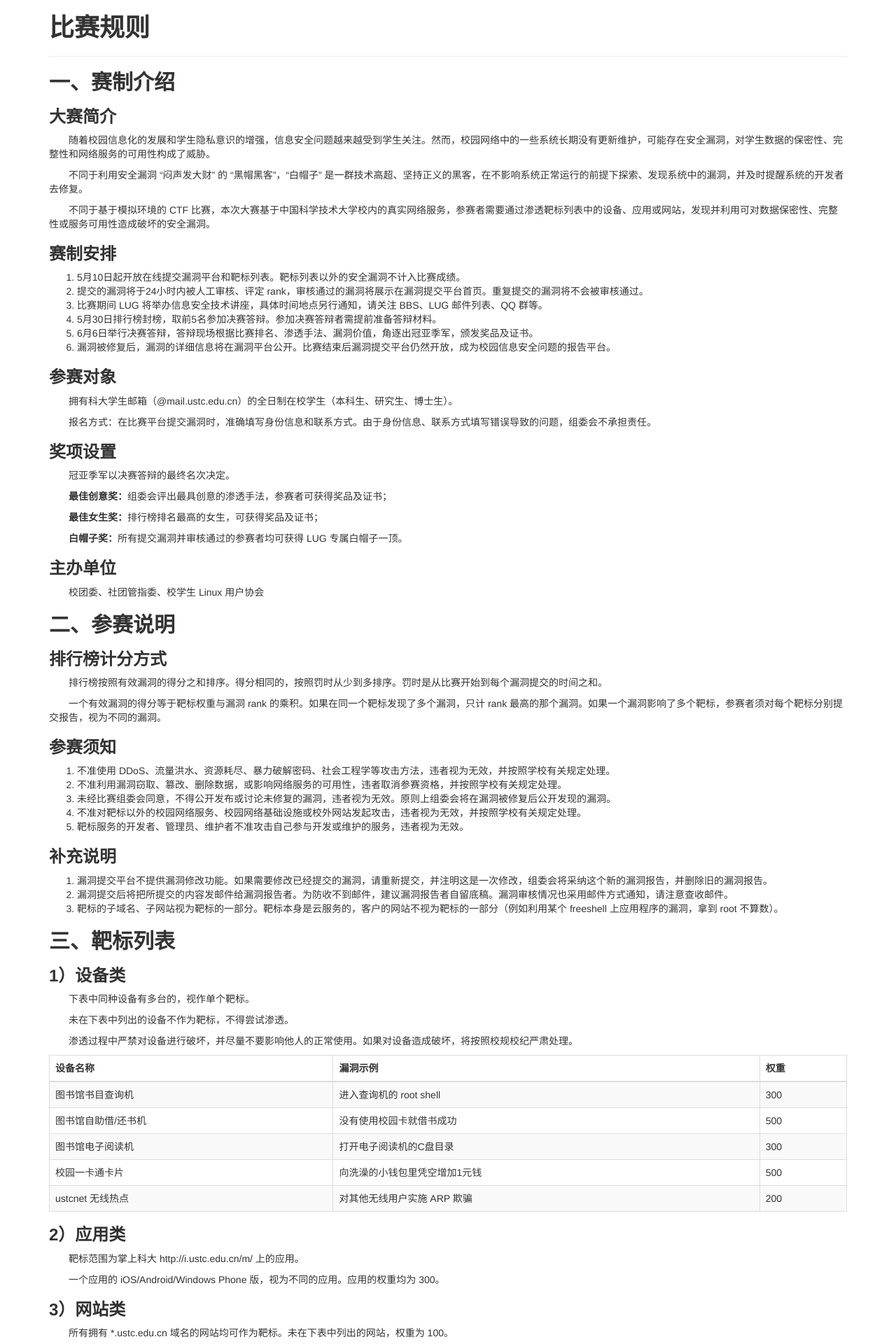
After one commit to bojieli/whitehat, a PHP site: page /rule.php in a window 1280 px wide. The commit adds this page. Shown: the top 1920 px of the page at 70% size. Run offline with PHP 8.4, Linux system fonts and the light colour scheme.

Commit message:
比赛规则

```diff
--- /dev/null
+++ b/www/footer.php
@@ -0,0 +1,6 @@
+<div>
+  <div class="container">
+    <span class="text-muted">Copyright &copy; 校园白帽子安全技术挑战赛 2015</span>&nbsp;&nbsp;
+    <span class="text-muted">联系邮箱：lug@ustc.edu.cn</span>
+  </div>
+</div>
--- /dev/null
+++ b/www/rule.php
@@ -0,0 +1,194 @@
+<!DOCTYPE html>
+<html lang="zh-CN">
+  <head>
+    <meta charset="utf-8">
+    <meta http-equiv="X-UA-Compatible" content="IE=edge">
+    <meta name="viewport" content="width=device-width, initial-scale=1">
+    <link rel="icon" href="/favicon.ico">
+
+    <title>白帽子安全技术挑战赛 | 比赛规则</title>
+
+    <link href="css/bootstrap.min.css" rel="stylesheet"/>
+    <link href="css/style.css" rel="stylesheet"/>
+
+    <!-- HTML5 shim and Respond.js for IE8 support of HTML5 elements and media queries -->
+    <!--[if lt IE 9]>
+      <script src="http://cdn.bootcss.com/html5shiv/3.7.2/html5shiv.min.js"></script>
+      <script src="http://cdn.bootcss.com/respond.js/1.4.2/respond.min.js"></script>
+    <![endif]-->
+
+    <style>
+    h1,h2,h3{
+      font-weight: bold;
+    }
+    p{
+      text-indent:2em;
+    }
+    </style>
+  </head>
+
+  <body>
+
+    <div class="container">
+      <h1>比赛规则</h1>
+      <hr>
+
+      <h2>一、赛制介绍</h2>
+
+      <h3>大赛简介</h3>
+
+<p>随着校园信息化的发展和学生隐私意识的增强，信息安全问题越来越受到学生关注。然而，校园网络中的一些系统长期没有更新维护，可能存在安全漏洞，对学生数据的保密性、完整性和网络服务的可用性构成了威胁。</p>
+<p>不同于利用安全漏洞 “闷声发大财” 的 “黑帽黑客”，“白帽子” 是一群技术高超、坚持正义的黑客，在不影响系统正常运行的前提下探索、发现系统中的漏洞，并及时提醒系统的开发者去修复。</p>
+<p>不同于基于模拟环境的 CTF 比赛，本次大赛基于中国科学技术大学校内的真实网络服务，参赛者需要通过渗透靶标列表中的设备、应用或网站，发现并利用可对数据保密性、完整性或服务可用性造成破坏的安全漏洞。</p>
+
+      <h3>赛制安排</h3>
+
+<ol>
+<li>5月10日起开放在线提交漏洞平台和靶标列表。靶标列表以外的安全漏洞不计入比赛成绩。</li>
+<li>提交的漏洞将于24小时内被人工审核、评定 rank，审核通过的漏洞将展示在漏洞提交平台首页。重复提交的漏洞将不会被审核通过。</li>
+<li>比赛期间 LUG 将举办信息安全技术讲座，具体时间地点另行通知，请关注 BBS、LUG 邮件列表、QQ 群等。</li>
+<li>5月30日排行榜封榜，取前5名参加决赛答辩。参加决赛答辩者需提前准备答辩材料。</li>
+<li>6月6日举行决赛答辩，答辩现场根据比赛排名、渗透手法、漏洞价值，角逐出冠亚季军，颁发奖品及证书。</li>
+<li>漏洞被修复后，漏洞的详细信息将在漏洞平台公开。比赛结束后漏洞提交平台仍然开放，成为校园信息安全问题的报告平台。</li>
+</ol>
+
+      <h3>参赛对象</h3>
+
+<p>拥有科大学生邮箱（@mail.ustc.edu.cn）的全日制在校学生（本科生、研究生、博士生）。</p>
+<p>报名方式：在比赛平台提交漏洞时，准确填写身份信息和联系方式。由于身份信息、联系方式填写错误导致的问题，组委会不承担责任。</p>
+
+      <h3>奖项设置</h3>
+
+<p>冠亚季军以决赛答辩的最终名次决定。</p>
+<p><b>最佳创意奖：</b>组委会评出最具创意的渗透手法，参赛者可获得奖品及证书；</p>
+<p><b>最佳女生奖：</b>排行榜排名最高的女生，可获得奖品及证书；</p>
+<p><b>白帽子奖：</b>所有提交漏洞并审核通过的参赛者均可获得 LUG 专属白帽子一顶。</p>
+
+      <h3>主办单位</h3>
+
+<p>校团委、社团管指委、校学生 Linux 用户协会</p>
+
+      <h2>二、参赛说明</h2>
+
+      <h3>排行榜计分方式</h3>
+
+<p>排行榜按照有效漏洞的得分之和排序。得分相同的，按照罚时从少到多排序。罚时是从比赛开始到每个漏洞提交的时间之和。</p>
+
+<p>一个有效漏洞的得分等于靶标权重与漏洞 rank 的乘积。如果在同一个靶标发现了多个漏洞，只计 rank 最高的那个漏洞。如果一个漏洞影响了多个靶标，参赛者须对每个靶标分别提交报告，视为不同的漏洞。</p>
+
+      <h3>参赛须知</h3>
+
+<ol>
+<li>不准使用 DDoS、流量洪水、资源耗尽、暴力破解密码、社会工程学等攻击方法，违者视为无效，并按照学校有关规定处理。</li>
+<li>不准利用漏洞窃取、篡改、删除数据，或影响网络服务的可用性，违者取消参赛资格，并按照学校有关规定处理。</li>
+<li>未经比赛组委会同意，不得公开发布或讨论未修复的漏洞，违者视为无效。原则上组委会将在漏洞被修复后公开发现的漏洞。</li>
+<li>不准对靶标以外的校园网络服务、校园网络基础设施或校外网站发起攻击，违者视为无效，并按照学校有关规定处理。</li>
+<li>靶标服务的开发者、管理员、维护者不准攻击自己参与开发或维护的服务，违者视为无效。</li>
+</ol>
+
+      <h3>补充说明</h3>
+
+<ol>
+<li>漏洞提交平台不提供漏洞修改功能。如果需要修改已经提交的漏洞，请重新提交，并注明这是一次修改，组委会将采纳这个新的漏洞报告，并删除旧的漏洞报告。</li>
+<li>漏洞提交后将把所提交的内容发邮件给漏洞报告者。为防收不到邮件，建议漏洞报告者自留底稿。漏洞审核情况也采用邮件方式通知，请注意查收邮件。</li>
+<li>靶标的子域名、子网站视为靶标的一部分。靶标本身是云服务的，客户的网站不视为靶标的一部分（例如利用某个 freeshell 上应用程序的漏洞，拿到 root 不算数）。</li>
+</ol>
+
+      <h2>三、靶标列表</h2>
+
+      <h3>1）设备类</h3>
+
+<p>下表中同种设备有多台的，视作单个靶标。</p>
+<p>未在下表中列出的设备不作为靶标，不得尝试渗透。</p>
+<p>渗透过程中严禁对设备进行破坏，并尽量不要影响他人的正常使用。如果对设备造成破坏，将按照校规校纪严肃处理。</p>
+
+<table class="table table-striped table-bordered table-hover">
+  <thead>
+    <tr><th>设备名称</th><th>漏洞示例</th><th>权重</th></tr>
+  </thead>
+  <tbody>
+    <tr><td>图书馆书目查询机</td><td>进入查询机的 root shell</td><td>300</td></tr>
+    <tr><td>图书馆自助借/还书机</td><td>没有使用校园卡就借书成功</td><td>500</td></tr>
+    <tr><td>图书馆电子阅读机</td><td>打开电子阅读机的C盘目录</td><td>300</td></tr>
+    <tr><td>校园一卡通卡片</td><td>向洗澡的小钱包里凭空增加1元钱</td><td>500</td></tr>
+    <tr><td>ustcnet 无线热点</td><td>对其他无线用户实施 ARP 欺骗</td><td>200</td></tr>
+  </tbody>
+</table>
+
+
+      <h3>2）应用类</h3>
+<p>靶标范围为掌上科大 http://i.ustc.edu.cn/m/ 上的应用。</p>
+<p>一个应用的 iOS/Android/Windows Phone 版，视为不同的应用。应用的权重均为 300。</p>
+
+      <h3>3）网站类</h3>
+<p>所有拥有 *.ustc.edu.cn 域名的网站均可作为靶标。未在下表中列出的网站，权重为 100。</p>
+
+<table class="table table-striped table-bordered table-hover">
+  <thead>
+    <tr><th>网站名称</th><th>域名</th><th>权重</th></tr>
+  </thead>
+  <tbody>
+    <tr><td>网络通</td><td>wlt.ustc.edu.cn</td><td>500</td></tr>
+    <tr><td>BBS</td><td>bbs.ustc.edu.cn</td><td>500</td></tr>
+    <tr><td>电子邮件</td><td>email.ustc.edu.cn</td><td>500</td></tr>
+    <tr><td>科大云</td><td>cloud.ustc.edu.cn</td><td>500</td></tr>
+    <tr><td>瀚海星云校园云存储</td><td>cloudfile.ustc.edu.cn</td><td>500</td></tr>
+    <tr><td>个人主页和 FTP</td><td>home.ustc.edu.cn/staff.ustc.edu.cn</td><td>500</td></tr>
+    <tr><td>主页代理服务器</td><td>revproxy.ustc.edu.cn</td><td>500</td></tr>
+    <tr><td>内容管理系统（科大及各院系主页、新闻网）</td><td>wcm.ustc.edu.cn</td><td>500</td></tr>
+    <tr><td>Grid 搜索</td><td>grid.ustc.edu.cn</td><td>200</td></tr>
+    <tr><td>教务处 (不包括综合教务系统)</td><td>teach.ustc.edu.cn</td><td>300</td></tr>
+    <tr><td>综合教务系统</td><td>mis.teach.ustc.edu.cn</td><td>200</td></tr>
+    <tr><td>研究生教务系统</td><td>yjs.ustc.edu.cn</td><td>200</td></tr>
+    <tr><td>研究生在线</td><td>gradschool.ustc.edu.cn</td><td>300</td></tr>
+    <tr><td>招生在线</td><td>zsb.ustc.edu.cn</td><td>200</td></tr>
+    <tr><td>网络教学平台</td><td>bb.ustc.edu.cn</td><td>300</td></tr>
+    <tr><td>睿课网</td><td>rec.ustc.edu.cn</td><td>300</td></tr>
+    <tr><td>图书馆</td><td>lib.ustc.edu.cn</td><td>300</td></tr>
+    <tr><td>校园一卡通</td><td>ecard.ustc.edu.cn</td><td>300</td></tr>
+    <tr><td>校园信息门户</td><td>i.ustc.edu.cn</td><td>500</td></tr>
+    <tr><td>正版软件</td><td>ms.ustc.edu.cn</td><td>300</td></tr>
+    <tr><td>科大开源软件镜像</td><td>mirrors.ustc.edu.cn</td><td>500</td></tr>
+    <tr><td>LUG 主页</td><td>lug.ustc.edu.cn</td><td>200</td></tr>
+    <tr><td>科大博客</td><td>blog.ustc.edu.cn</td><td>300</td></tr>
+    <tr><td>Freeshell</td><td>freeshell.ustc.edu.cn</td><td>300</td></tr>
+    <tr><td>GitLab</td><td>gitlab.lug.ustc.edu.cn</td><td>300</td></tr>
+    <tr><td>网络启动服务</td><td>pxe.ustc.edu.cn</td><td>200</td></tr>
+    <tr><td>ACM 训练系统</td><td>acm.ustc.edu.cn</td><td>300</td></tr>
+    <tr><td>LUG 权威 DNS</td><td>dns.lug.ustc.edu.cn</td><td>300</td></tr>
+    <tr><td>校园活动平台</td><td>huodong.ustc.edu.cn</td><td>200</td></tr>
+    <tr><td>心理咨询中心</td><td>smile.ustc.edu.cn</td><td>200</td></tr>
+    <tr><td>学生会</td><td>stunion.ustc.edu.cn</td><td>300</td></tr>
+    <tr><td>研究生会</td><td>gradunion.ustc.edu.cn</td><td>300</td></tr>
+  </tbody>
+</table>
+
+<p>注：不允许攻击的网站和系统：</p>
+<ul>
+<li>校园网、安徽省教育网的交换机、路由器等网络设备</li>
+<li>没有列出在上述列表中，又没有 *.ustc.edu.cn 域名的网站</li>
+</ul>
+<p>漏洞 rank 由组委会评定。用户在提交漏洞时应当自评 rank 供参考。以下是部分漏洞类型的参考 rank：</p>
+<ul>
+<li>沙盒逃逸（20）</li>
+<li>远程任意代码执行（20）</li>
+<li>SQL 注入（15）</li>
+<li>拒绝服务（要求攻击流量极小）（15）</li>
+<li>用户权限提升（例如普通用户能执行管理员操作）（10）</li>
+<li>用户信息泄露（例如查看其他用户的隐私数据）（10）</li>
+<li>绕过登录认证（10）</li>
+<li>管理员弱口令（10）</li>
+<li>网站存在病毒、木马、垃圾信息（5）</li>
+<li>浏览器 XSS、客户端代码注入（5）</li>
+<li>浏览器 CSRF、点击劫持（3）</li>
+<li>服务器敏感配置泄露（2）</li>
+</ul>
+    </div>
+
+    <?php require("footer.php");?>
+  </body>
+  <!-- Bootstrap core JavaScript -->
+  <!-- Placed at the end of the document so the pages load faster -->
+  <script src="js/jquery.min.js"></script>
+  <script src="js/bootstrap.min.js"></script>
+</html>
```
Also changed, not shown: www/index.php (+6 -7 lines), www/submit.php (+2 -6 lines).
